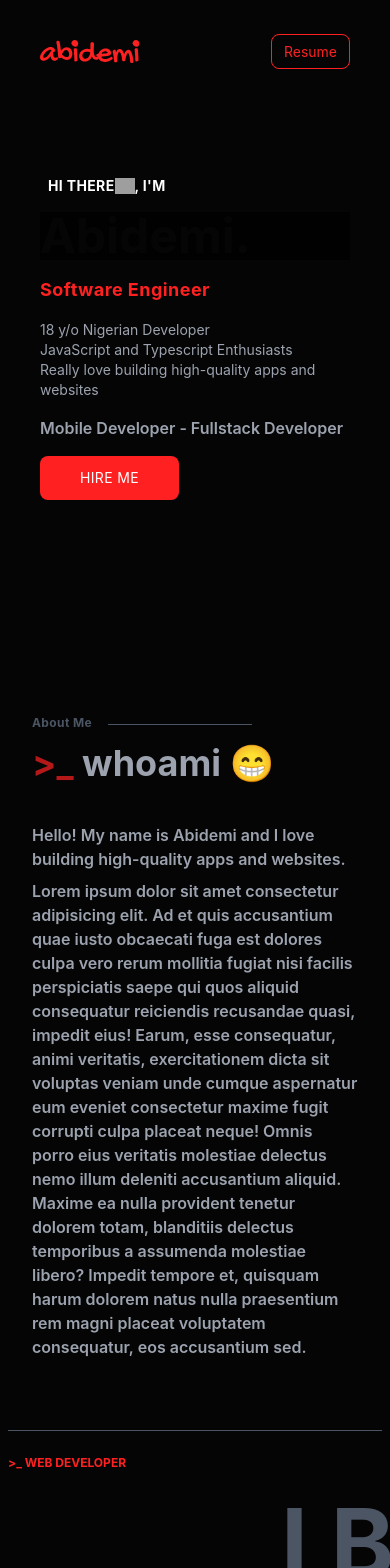
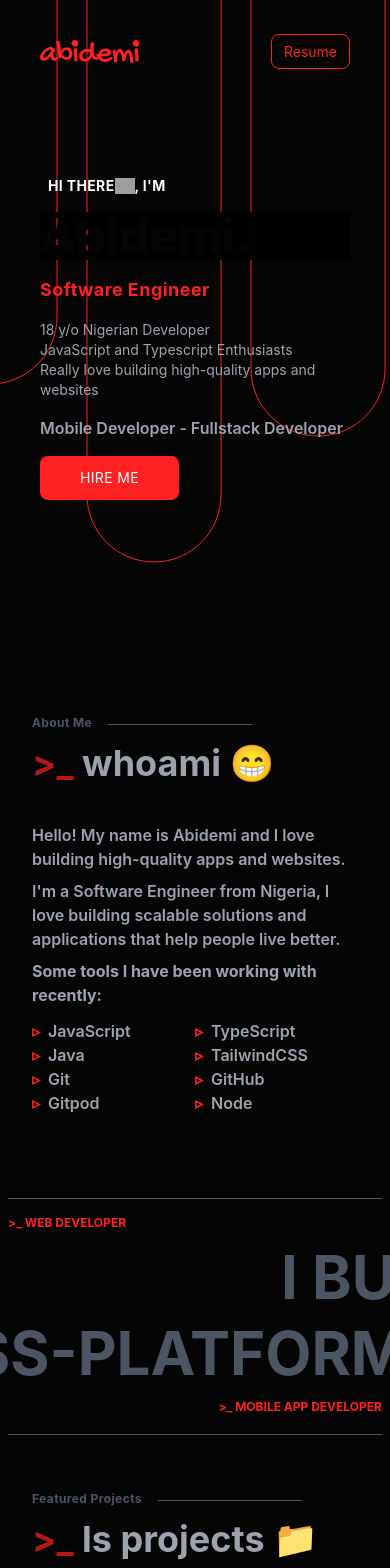
Before and after one commit to theharryszn/portfolio, a Next.js app: page / in a window 390 px wide. Shown: the top 1568 px of the page. Built offline with nearby package versions, Linux system fonts and the light colour scheme; grey boxes are pictures that could not be loaded.

Commit message:
added hero svg

```diff
--- a/components/aboutme.tsx
+++ b/components/aboutme.tsx
@@ -1,3 +1,5 @@
+import { technologies, tools } from "./resumecard";
+
 const AboutMe = () => {
     return (
         <div className="py-10" id="about">
@@ -11,8 +13,22 @@ const AboutMe = () => {
               Hello! My name is Abidemi and I love building high-quality apps and websites.
             </p>
             <p className="mt-2">
-                Lorem ipsum dolor sit amet consectetur adipisicing elit. Ad et quis accusantium quae iusto obcaecati fuga est dolores culpa vero rerum mollitia fugiat nisi facilis perspiciatis saepe qui quos aliquid consequatur reiciendis recusandae quasi, impedit eius! Earum, esse consequatur, animi veritatis, exercitationem dicta sit voluptas veniam unde cumque aspernatur eum eveniet consectetur maxime fugit corrupti culpa placeat neque! Omnis porro eius veritatis molestiae delectus nemo illum deleniti accusantium aliquid. Maxime ea nulla provident tenetur dolorem totam, blanditiis delectus temporibus a assumenda molestiae libero? Impedit tempore et, quisquam harum dolorem natus nulla praesentium rem magni placeat voluptatem consequatur, eos accusantium sed.
+              I'm a Software Engineer from Nigeria, I love building scalable solutions and applications that help people live better.
             </p>
+            <div>
+              <p className="mt-2 font-bold">
+                Some tools I have been working with recently:
+              </p>
+              <div>
+                <ul className="grid grid-cols-2 py-3 list-inside tools-list">
+                  {
+                    technologies.slice(0,4).concat(...tools.slice(0,4)).map((tool,i) => {
+                      return <li key={i}>{tool}</li>
+                    })
+                  }
+                </ul>
+              </div>
+            </div>
           </div>
         </div>
     )
--- a/components/artdirection.tsx
+++ b/components/artdirection.tsx
@@ -8,13 +8,13 @@ const Artdirection = () => {
 
     React.useEffect(() => {
         scrollYProgress.onChange((v) => {
-            art1.set(v * -2000)
-            art2.set(v * 2000)
+            art1.set(v * -window.innerWidth)
+            art2.set(v * window.innerWidth)
         });
 
     }, [ scrollYProgress ])
     return (
-        <div className="py-4 text-8xl uppercase text-gray-600 font-bold flex flex-col space-y-6">
+        <div className="py-4 text-6xl lg:text-8xl uppercase text-gray-600 font-bold flex flex-col space-y-4 lg:space-y-6">
             <span className="border-b w-full h-1 border-gray-600"></span>
             <span className="text-xs text-primary">{">_"} Web Developer</span>
             <motion.span
--- a/components/header.tsx
+++ b/components/header.tsx
@@ -1,14 +1,32 @@
 import { useState } from "react"
 import Image from "next/image"
-import Link from "next/link"
+import { motion, useMotionValue, useViewportScroll } from 'framer-motion'
 import { scrollToView } from "../utils/scroll"
 import Navbar from "./navbar"
 
 const Header = () => {
     const age = useState(new Date().getFullYear() - 2003)[0]
-
+    const { scrollYProgress } = useViewportScroll();
+    const pathLength = useMotionValue(0);
     return (
         <header className="w-screen h-80p lg:h-screen flex justify-start items-center relative">
+        <svg className="absolute top-o right-0 lg:mr-48 transform -translate-y-20" width="472" height="619" viewBox="0 0 472 619" fill="none" xmlns="http://www.w3.org/2000/svg">
+        <motion.path
+            animate={{ pathLength: 10 }}
+            style={{ pathLength }}
+            transition={{ duration : 10 }}
+            d="M5 0V369C5 406.003 34.9969 436 72 436V436C109.003 436 139 406.003 139 369V0" stroke="#FF2121" stroke-width="10"/>
+        <motion.path
+            animate={{ pathLength: 10 }}
+            style={{ pathLength }}
+            transition={{ duration : 10 }}
+            d="M169 0V547C169 584.003 198.997 614 236 614V614C273.003 614 303 584.003 303 547V0" stroke="#FF2121" stroke-width="10"/>
+        <motion.path
+            animate={{ pathLength: 2 }}
+            style={{ pathLength }}
+            transition={{ duration : 2 }}
+            d="M333 0V421C333 458.003 362.997 488 400 488V488C437.003 488 467 458.003 467 421V0" stroke="#FF2121" stroke-width="10"/>
+        </svg>
         <Navbar/>
         <div className="flex flex-col space-y-4 px-10 lg:px-40 relative">
           <div className="flex items-center space-x-1 font-bold uppercase tracking-wide text-sm pl-2"><span>Hi There </span><Image src="https://media.giphy.com/media/hvRJCLFzcasrR4ia7z/giphy.gif" width="20" height="16" alt="emoji"/>, I'm</div>
--- a/components/navbar.tsx
+++ b/components/navbar.tsx
@@ -3,7 +3,7 @@ import Link from "next/link"
 
 const Navbar = () => {
     return (
-        <nav className="absolute top-0 w-screen px-10 lg:px-20 py-10 flex items-center justify-between text-sm">
+        <nav className="fixed top-0 w-screen px-10 lg:px-20 py-10 flex items-center justify-between text-sm">
         <div className="hover:text-primary transition-all duration-300 font-bold cursor-pointer">
             <Link href="/">
                 <svg width="100" height="24" viewBox="0 0 100 24" fill="none" xmlns="http://www.w3.org/2000/svg">
--- a/components/resumecard.tsx
+++ b/components/resumecard.tsx
@@ -1,8 +1,8 @@
 import React from 'react'
 
-const technologies = ["JavaScript","TypeScript","Java","TailwindCSS","Kotlin","GraphQL","React","Next.JS","React Native", "SCSS", "Spring Boot","Android","NodeJS", "Electron", "TypeGraphQL", "ExpressJS", "Python"]
-const languages = ["English", "Yoruba"];
-const tools = ["Git","GitHub","Gitpod","Node", "Expo", "TypeORM"]
+export const technologies = ["JavaScript","TypeScript","Java","TailwindCSS","Kotlin","GraphQL","React","Next.JS","React Native", "SCSS", "Spring Boot","Android","NodeJS", "Electron", "TypeGraphQL", "ExpressJS", "Python"]
+export const languages = ["English", "Yoruba"];
+export const tools = ["Git","GitHub","Gitpod","Node", "Expo", "TypeORM"]
 
 type Experience = {
     startDate : string,
@@ -10,16 +10,14 @@ type Experience = {
     position : string,
     company : string,
     description : string,
-    location : string
 }
 
-const experiences : Experience[] = [
+export const experiences : Experience[] = [
     {
-        startDate : "03/2021",
-        endDate : "09/2021",
+        startDate : "March",
+        endDate : "August 2021",
         position : "Web Development Tutor",
         company : "Capriquota Technologies",
-        location: "Abeokuta, Nigeria",
         description : "Tutoring Computer Science SIWES students the basics of web development and preparing for the tech community."
     }
 ]
@@ -38,7 +36,7 @@ const Resumecard = () => {
                     <div className="ml-6">
                         <ul className="list-disc py-2">
                             {
-                                technologies.map(tech => <li>{tech}</li>)
+                                technologies.map((tech, i) => <li key={i}>{tech}</li>)
                             }
                         </ul>
                     </div>
@@ -48,7 +46,7 @@ const Resumecard = () => {
                     <div className="ml-6">
                         <ul className="list-disc py-2">
                             {
-                                tools.map(tool => <li>{tool}</li>)
+                                tools.map((tool,i) => <li key={i}>{tool}</li>)
                             }
                         </ul>
                     </div>
@@ -58,7 +56,7 @@ const Resumecard = () => {
                     <div className="ml-6">
                         <ul className="list-disc py-2">
                             {
-                                languages.map(lang => <li>{lang}</li>)
+                                languages.map((lang,i) => <li key={i}>{lang}</li>)
                             }
                         </ul>
                     </div>
@@ -79,12 +77,12 @@ const Resumecard = () => {
                     <p className="text-primary font-bold text-xl">Experience</p>
                     <div>
                         {
-                            experiences.map(exp => {
+                            experiences.map((exp,i) => {
                                 return (
-                                    <div className="py-4 px-3">
-                                        <p className="text-primary font-semibold text-sm uppercase">{exp.startDate}-{exp.endDate} {exp.location}</p>
+                                    <div className="py-4 px-3" key={i}>
+                                        <p className="text-primary font-semibold text-sm uppercase">{exp.startDate} - {exp.endDate}</p>
                                         <p className="capitalize text-xl text-gray-200 font-bold">{exp.position}</p>
-                                        <p className="text-primary font-semibold text-sm">{exp.company}</p>
+                                        <p className="text-primary font-semibold text-sm">@ {exp.company}</p>
                                         <p className="py-2">{exp.description}</p>
                                     </div>
                                 )
--- a/styles/globals.scss
+++ b/styles/globals.scss
@@ -50,6 +50,20 @@ a {
   }
 }
 
+.tools-list {
+  li {
+    position: relative;
+    padding-left: 16px;
+
+    &::before {
+      content: "▹";
+      position: absolute;
+      left: 0px;
+      color: rgb(255, 33, 33);
+    }
+  }
+}
+
 .outline-btn {
   position: relative;
   overflow: hidden;
```
